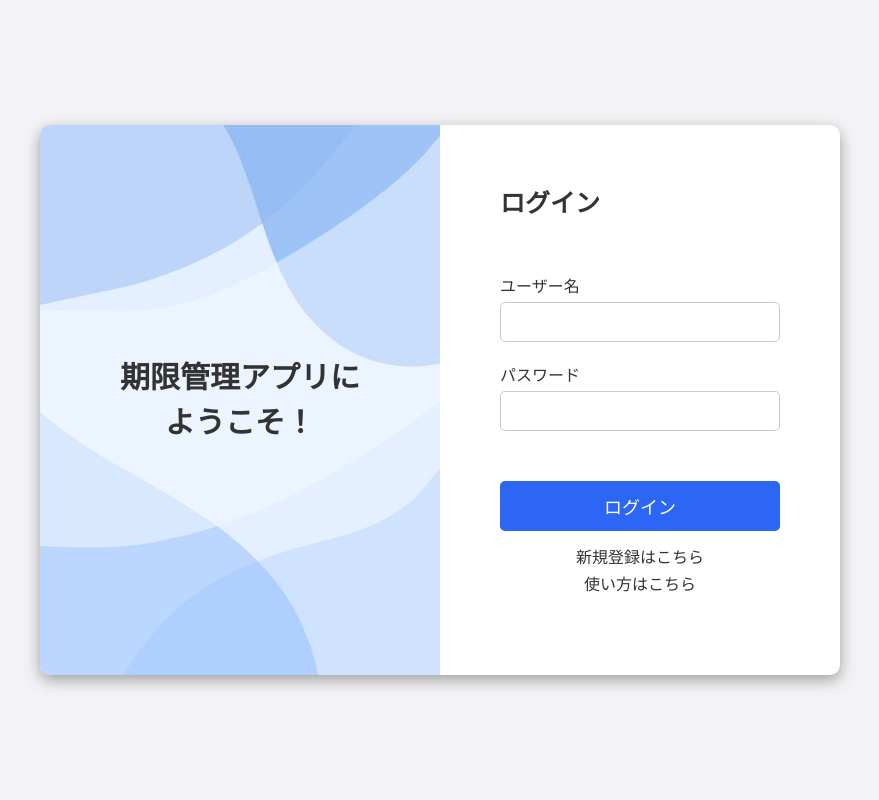
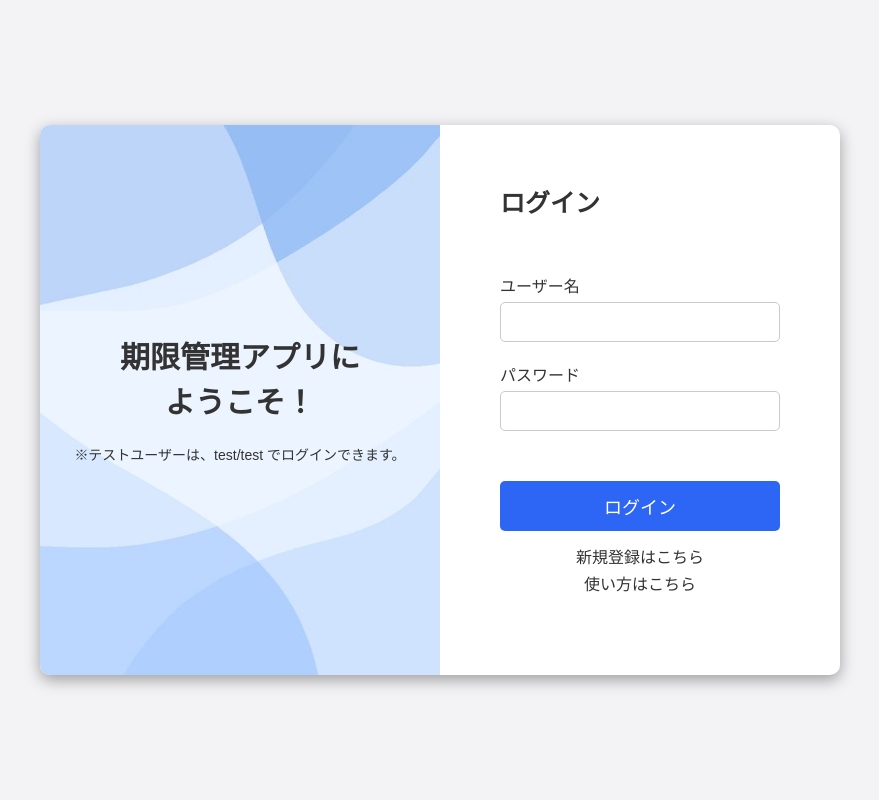
Before and after one commit to Koichi73/Expiration-Date-Management, a Flask app: page /login in a window 1280 px wide. Shown: the whole page, without its empty margins (200-1079 px from the left). Run offline with Flask 3, Linux system fonts and the light colour scheme.

Commit message:
ログイン画面の表示を修正

```diff
--- a/flask_app/templates/login.html
+++ b/flask_app/templates/login.html
@@ -3,7 +3,10 @@
     <div class="Signup">
         <div class="content">
             <div class="welcome">
-                <p class="welcome-text">期限管理アプリに<br>ようこそ！</p>
+                <div class="welcome-box">
+                    <p class="welcome-text">期限管理アプリに<br>ようこそ！</p>
+                    <p class="test-user-text" style="padding-top: 20px; font-size: 14px;">※テストユーザーは、test/test でログインできます。</p>
+                </div>
             </div>
             <div class="signup-form">
                 <p class="signup-form-text">ログイン</p>
--- a/flask_app/views/index.py
+++ b/flask_app/views/index.py
@@ -5,4 +5,4 @@ index_bp = Blueprint('index', __name__, url_prefix='/')
 
 @index_bp.route("/", methods=["GET", "POST"])
 def index():
-    return redirect("/signup")
+    return redirect("/login")
```
